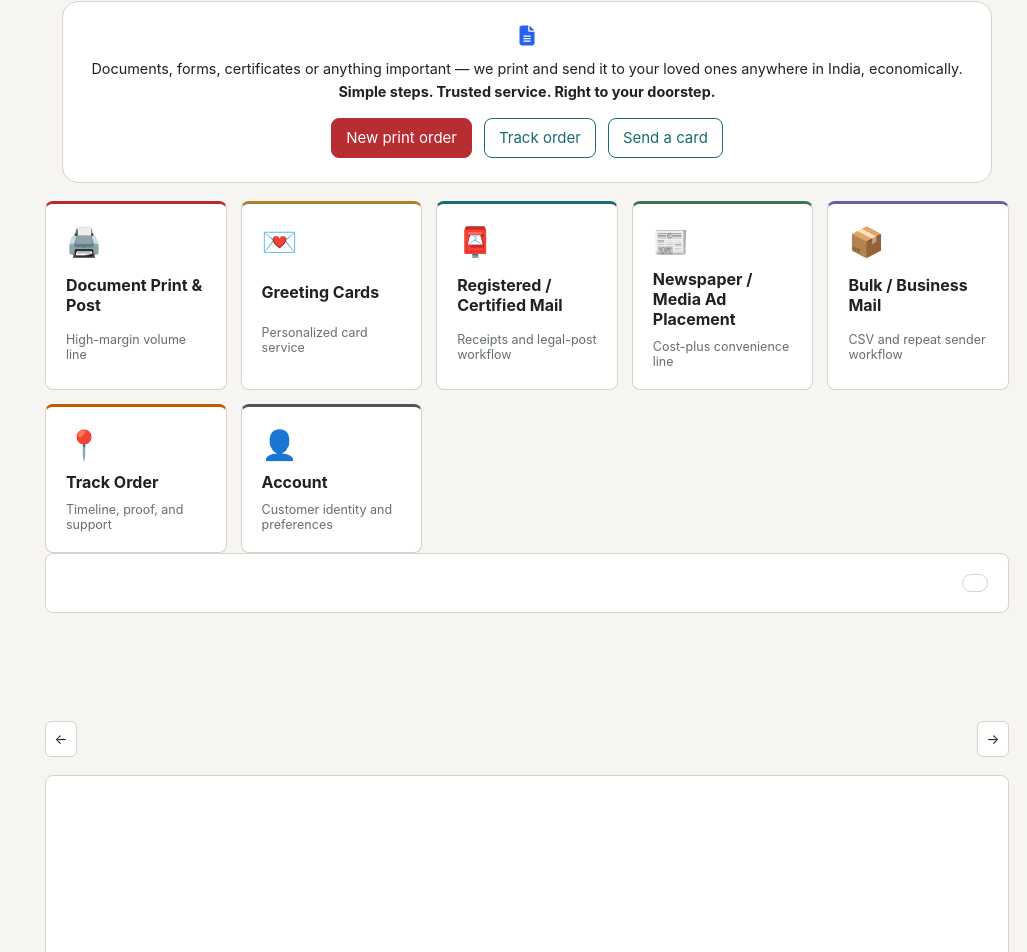
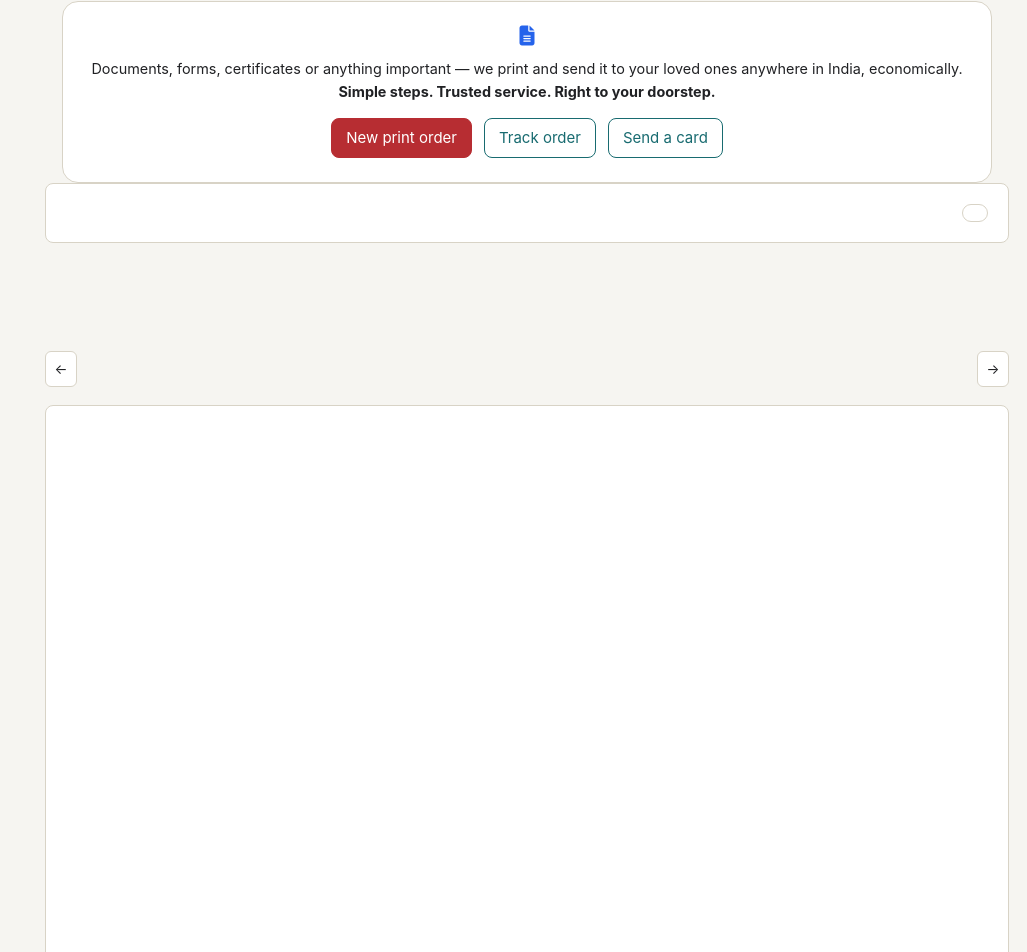
Before and after one commit to binshadmb/postman, a Next.js app: page / in a window 1280 px wide. Shown: the part 1296-2248 px from the top of the page, without its empty margins (253-1280 px from the left). Built offline with nearby package versions, Linux system fonts and the light colour scheme; no server answers.

Commit message:
remove: module cards row from home screen

```diff
--- a/pages/index.tsx
+++ b/pages/index.tsx
@@ -156,8 +156,7 @@ export default function Home() {
               </div>
             </section>
 
-            {/* Module cards on home */}
-            <div id="moduleCards" className="module-cards" />
+            {/* Module cards removed */}
           </section>
 
           {/* Module view */}
--- a/public/client.js
+++ b/public/client.js
@@ -1404,5 +1404,4 @@ document.documentElement.dataset.theme = savedTheme === "system" ? "" : savedThe
 document.documentElement.style.setProperty("--base-font-size", `${savedFont}px`);
 
 renderMotherTabs();
-renderModuleCards();
 loadLiveConfig();
```
